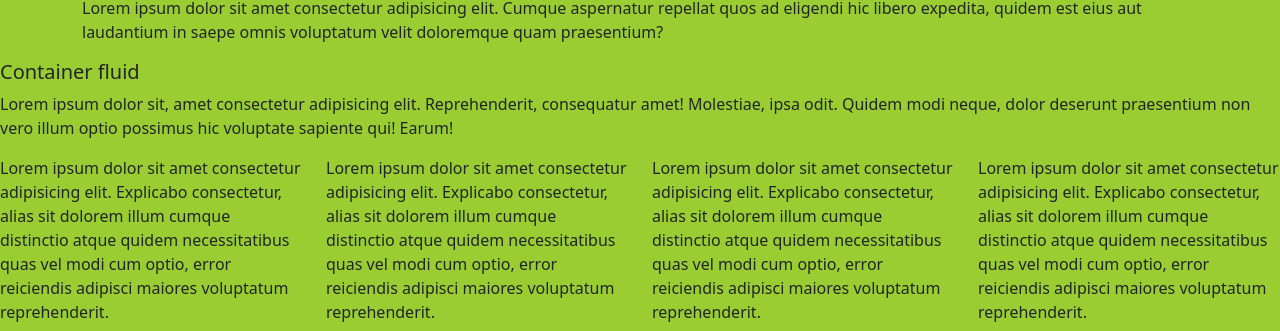
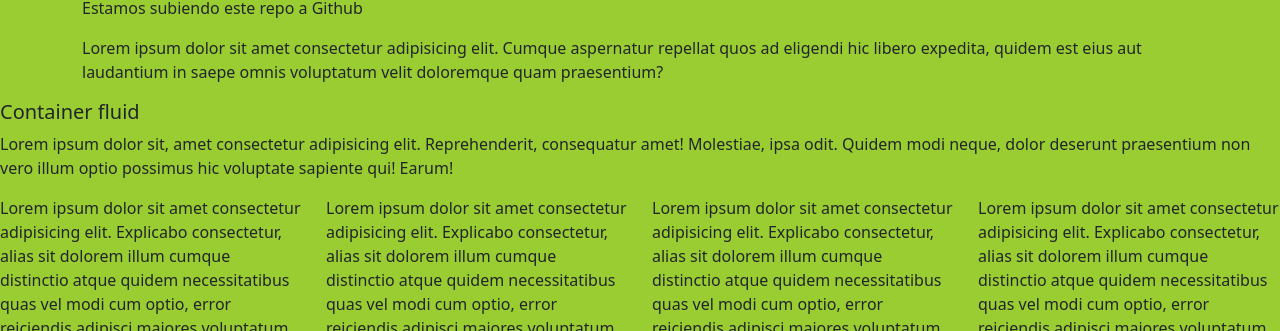
Before and after one commit to ludmilafer3/clase-11, a plain HTML site: page index.html in a window 1280 px wide. Shown: the part 209-540 px from the top of the page. Drawn offline with nearby package versions, Linux system fonts and the light colour scheme.

Commit message:
Subiendo este repo a github

```diff
--- a/index.html
+++ b/index.html
@@ -67,6 +67,7 @@
         <h1>HOLA ESTOY en la rama 1 de git</h1>
         <h2>segundo cambio en la rama 1 de git</h2>
         <h2>soy un titulo que viene de una rama</h2>
+        <p>Estamos subiendo este repo a Github</p>
         <p>Lorem ipsum dolor sit amet consectetur adipisicing elit.
         Cumque aspernatur repellat quos ad eligendi hic libero expedita, quidem est eius aut laudantium in saepe omnis voluptatum
         velit doloremque quam praesentium?</p>
```
